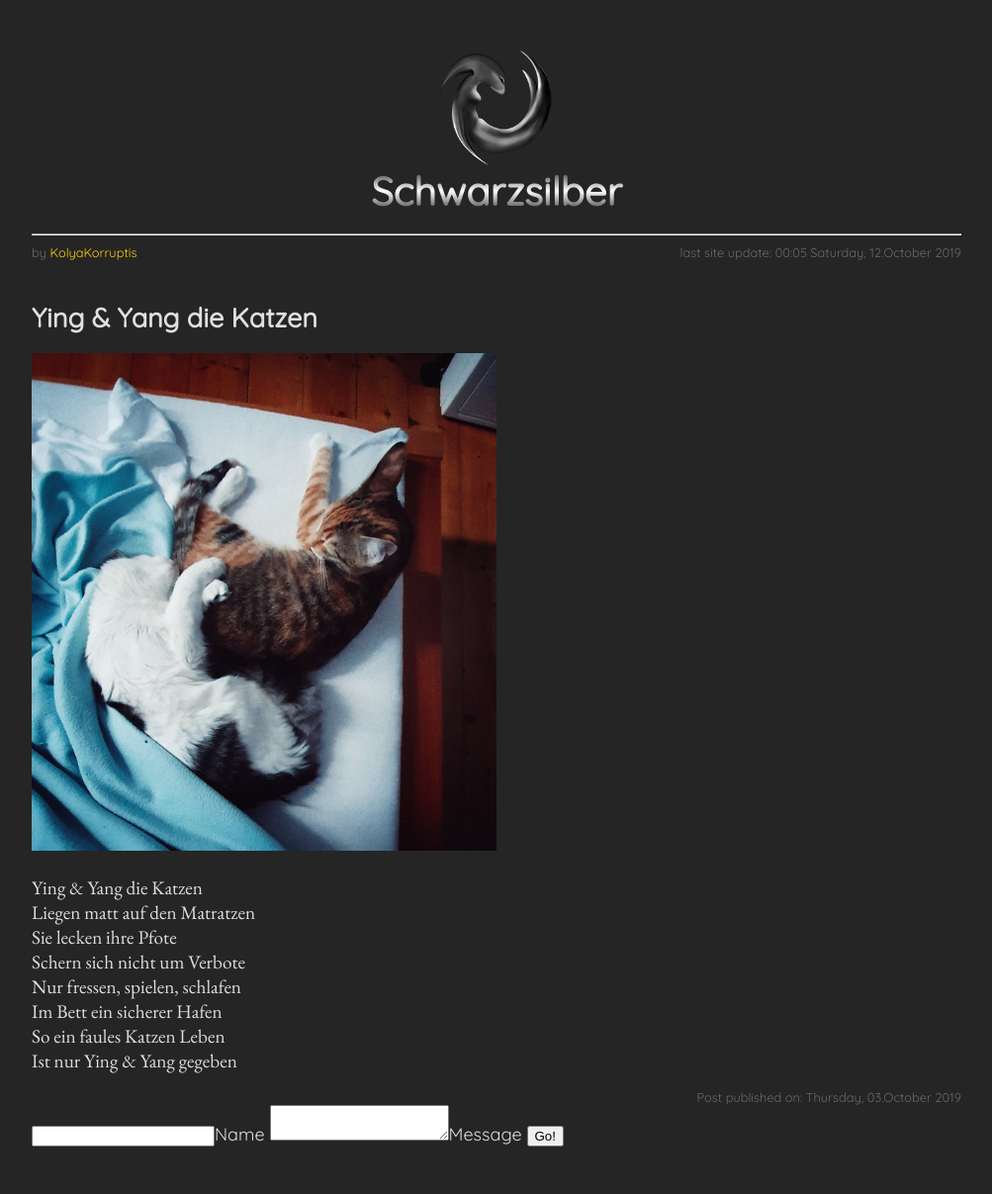
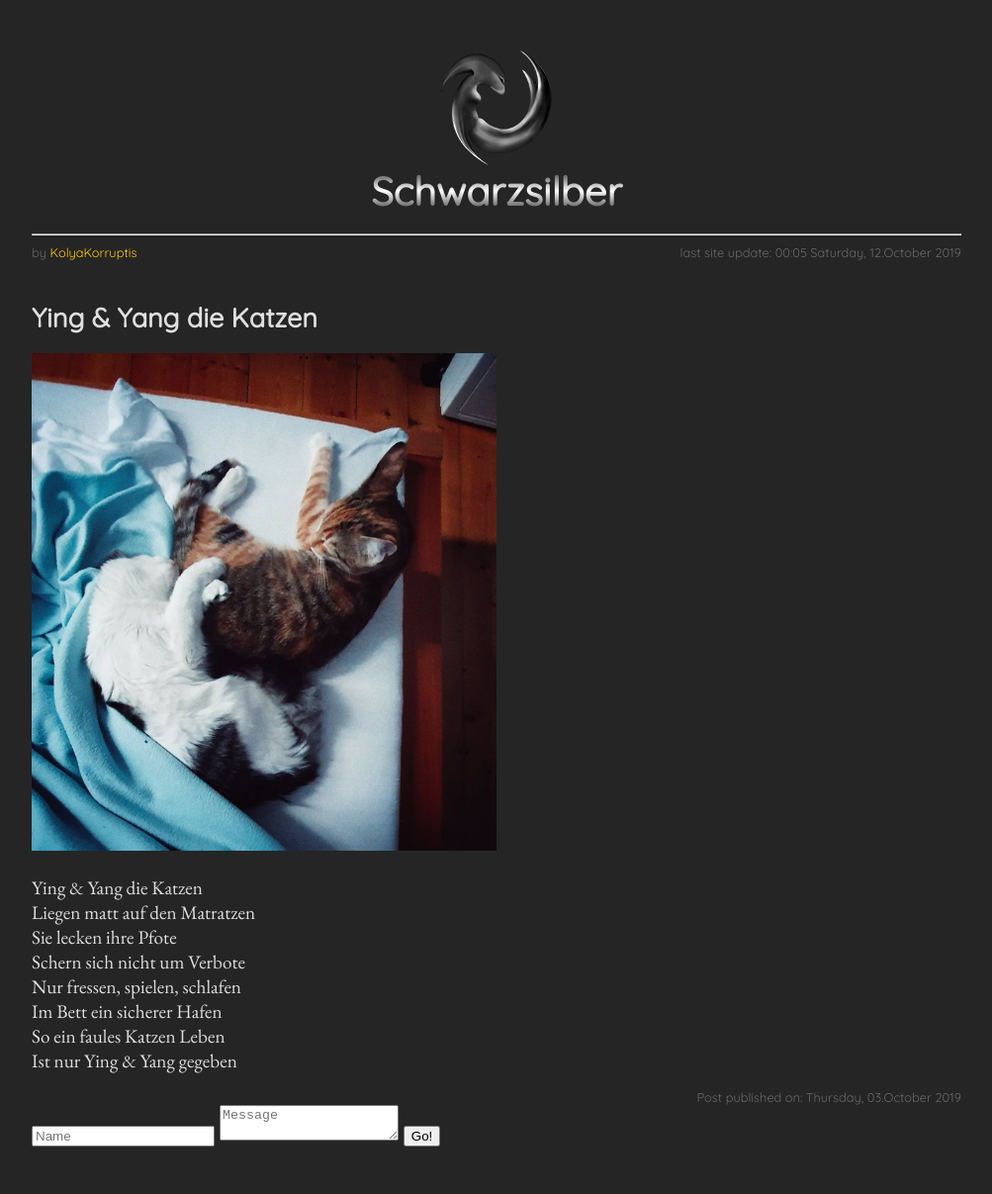
Before and after one commit to KolyaKorruptis/.github.io, a Jekyll site: the page built from _posts/2019-10-03-Ying-&-Yang-die-Katzen.md, in a window 1280 px wide. Shown: the whole page at 99% size, without its empty margins (138-1141 px from the left). Built offline with Jekyll 4.4.1, drawn with Linux system fonts in a browser that asks for light colours; the repository's description, which GitHub fills in, is left out.

Commit message:
statixman fix 4

```diff
--- a/_layouts/default.html
+++ b/_layouts/default.html
@@ -24,11 +24,11 @@
         Post published on: {{ page.date | date: site.day_format }}
       </time>
 
-      <form method="POST" action="https://dev.staticman.net/v3/entry/KolyaKorruptis/kolyakorruptis.github.io/comments">
+      <form method="POST" action="https://api.staticman.net/v2/entry/KolyaKorruptis/kolyakorruptis.github.io/comments">
         <input name="options[redirect]" type="hidden" value="https://kolya.schwarzsilber.de">
         <input name="options[slug]" type="hidden" value="{{ page.slug }}">
-        <label><input name="fields[name]" type="text">Name</label>
-        <label><textarea name="fields[message]"></textarea>Message</label>
+        <input name="fields[name]" type="text" placeholder="Name">
+        <textarea name="fields[message]" placeholder="Message"></textarea>
         <button type="submit">Go!</button>
       </form>
 
```
